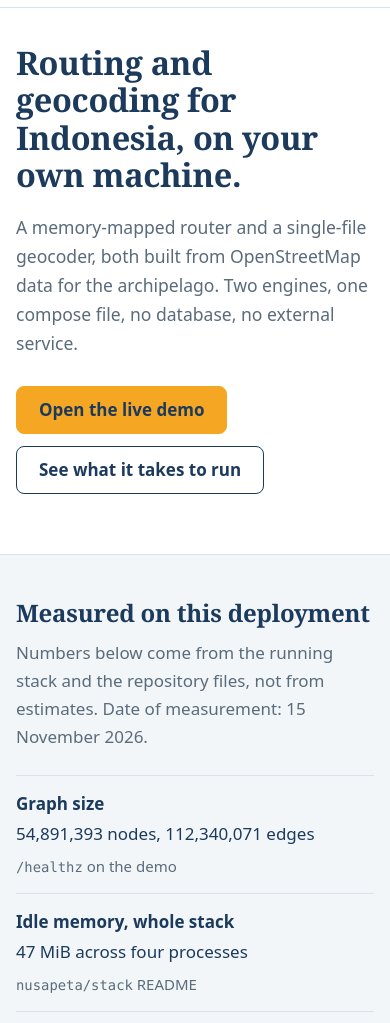
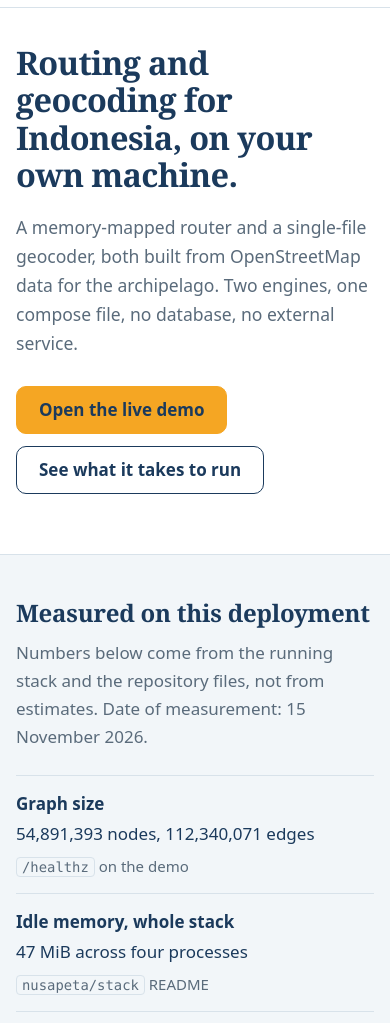
Before and after one commit to nusapeta/landing, a plain HTML site: page site/index.html in a window 390 px wide. Shown: the part 57-1080 px from the top of the page. Drawn offline with Linux system fonts and the light colour scheme.

Commit message:
feat(site): modernize landing typography and interaction polish
- text-wrap balance on headings so serif display lines never leave an orphan word
- h1 tracking tightened to -0.02em and ceiling raised to 3.75rem for stronger presence
- scroll-margin-top 80px so the sticky header no longer covers #quickstart and #repos
- ::selection uses orange on navy (5.74:1) to carry the brand into text selection
- button, copy, and skip-link radius unified on the --radius token
- 120ms color transitions on links, buttons, and table rows within the MOTION 1 dial
- table rows tint to --surface on hover for row tracking across three columns
- inline code gets a surface fill and hairline border so tokens read as objects
- brand min-width 44px keeps a full tap target when the wordmark hides on small screens
- bump styles.css and app.js to ?v=4 (Cloudflare edge caches the old URL for 4h)
- PLAN.md section 5 records one line of reasoning per decision (R-31)

```diff
--- a/site/index.html
+++ b/site/index.html
@@ -16,7 +16,7 @@
 <link rel="icon" href="/assets/favicon-64.png" sizes="64x64" type="image/png">
 <link rel="icon" href="/assets/favicon-32.png" sizes="32x32" type="image/png">
 <link rel="apple-touch-icon" href="/assets/apple-touch-icon.png">
-<link rel="stylesheet" href="/styles.css?v=3">
+<link rel="stylesheet" href="/styles.css?v=4">
 </head>
 <body>
 <a class="skip-link" href="#main">Skip to content</a>
@@ -217,6 +217,6 @@ scripts/e2e.sh</code></pre>
   </div>
 </footer>
 
-<script src="/app.js?v=3" defer></script>
+<script src="/app.js?v=4" defer></script>
 </body>
 </html>
--- a/site/styles.css
+++ b/site/styles.css
@@ -43,6 +43,19 @@ a {
   color: var(--teal-deep);
   text-decoration-thickness: 1px;
   text-underline-offset: 2px;
+  transition: color 120ms ease, background-color 120ms ease,
+    border-color 120ms ease;
+}
+
+::selection {
+  background: var(--orange);
+  color: var(--navy);
+}
+
+section[id],
+footer[id],
+main[id] {
+  scroll-margin-top: 80px;
 }
 
 a:hover {
@@ -63,10 +76,12 @@ h3 {
   letter-spacing: -0.01em;
   line-height: 1.15;
   margin: 0;
+  text-wrap: balance;
 }
 
 h1 {
-  font-size: clamp(2rem, 1.2rem + 3.4vw, 3.4rem);
+  font-size: clamp(2rem, 1.2rem + 3.4vw, 3.75rem);
+  letter-spacing: -0.02em;
 }
 
 h2 {
@@ -85,6 +100,13 @@ code,
 pre {
   font-family: ui-monospace, SFMono-Regular, Menlo, Consolas, "Liberation Mono", monospace;
   font-size: 0.925em;
+}
+
+:not(pre) > code {
+  background: var(--surface);
+  border: 1px solid var(--line);
+  border-radius: 4px;
+  padding: 1px 5px;
 }
 
 .wrap {
@@ -115,7 +137,7 @@ pre {
   background: var(--navy);
   color: var(--white);
   text-decoration: none;
-  border-radius: 0 0 8px 8px;
+  border-radius: 0 0 var(--radius) var(--radius);
 }
 
 .skip-link:focus {
@@ -142,6 +164,7 @@ pre {
   display: inline-flex;
   align-items: center;
   min-height: 44px;
+  min-width: 44px;
   gap: 10px;
   color: var(--navy);
   text-decoration: none;
@@ -216,7 +239,7 @@ pre {
   justify-content: center;
   min-height: 48px;
   padding: 0 22px;
-  border-radius: 8px;
+  border-radius: var(--radius);
   background: var(--orange);
   color: var(--navy);
   font-weight: 600;
@@ -298,6 +321,14 @@ tbody th {
 
 tbody td {
   font-variant-numeric: tabular-nums;
+}
+
+tbody tr {
+  transition: background-color 120ms ease;
+}
+
+tbody tr:hover {
+  background: var(--surface);
 }
 
 tbody tr:last-child th,
@@ -432,13 +463,15 @@ td code {
 .copy {
   min-height: 44px;
   padding: 0 18px;
-  border-radius: 8px;
+  border-radius: var(--radius);
   border: 1px solid var(--navy);
   background: var(--white);
   color: var(--navy);
   font: inherit;
   font-weight: 600;
   cursor: pointer;
+  transition: background-color 120ms ease, color 120ms ease,
+    border-color 120ms ease;
 }
 
 .copy:hover {
```
Also changed, not shown: site/404.html (+1 -1 lines), 2 other files.
